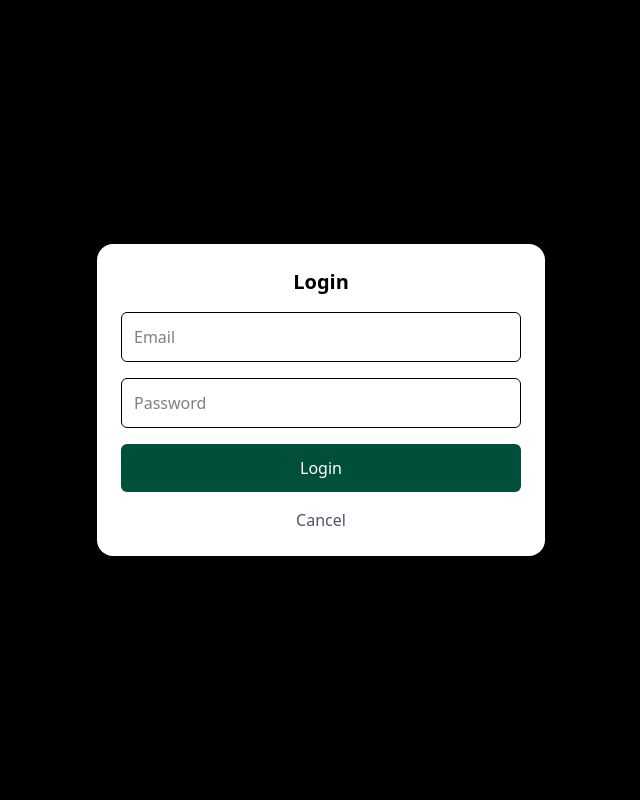
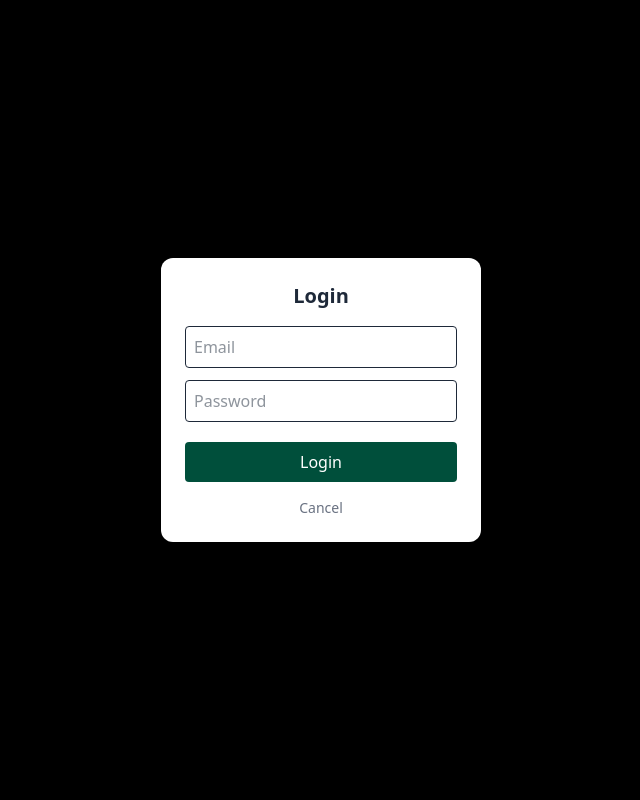
Before and after one commit to juliusmwas/Flone, a React (Vite) app: page / in a window 1280 px wide. Both pictures are taken after a click on the button "Login". Shown: the top 800 px of the page, without its empty margins (319-959 px from the left). Built offline with nearby package versions, Linux system fonts and the light colour scheme; no server answers.

Commit message:
Updated the navbar

```diff
--- a/src/Components/Navbar.jsx
+++ b/src/Components/Navbar.jsx
@@ -1,78 +1,66 @@
 import { useState, useContext, useEffect } from "react";
-import { IoCartOutline, IoMenu, IoClose, IoPersonOutline } from "react-icons/io5";
+import { IoCartOutline, IoMenu, IoClose, IoPersonCircleOutline } from "react-icons/io5";
 import { Link, useNavigate } from "react-router-dom";
 import { CartContext } from "./Pages/CartContext";
-import { auth, db } from "../firebase";
+import { auth } from "../firebase";
 import {
   createUserWithEmailAndPassword,
   signInWithEmailAndPassword,
+  onAuthStateChanged,
   signOut,
-  onAuthStateChanged,
 } from "firebase/auth";
-import { doc, setDoc } from "firebase/firestore";
 
 export default function Navbar() {
   const [isOpen, setIsOpen] = useState(false);
   const [showLogin, setShowLogin] = useState(false);
-  const [showRegister, setShowRegister] = useState(false);
+  const [showSignup, setShowSignup] = useState(false);
   const [user, setUser] = useState(null);
+
+  const [email, setEmail] = useState("");
+  const [password, setPassword] = useState("");
   const { cartItems } = useContext(CartContext);
   const navigate = useNavigate();
 
-  // Handle cart click
+  useEffect(() => {
+    const unsubscribe = onAuthStateChanged(auth, (currentUser) => {
+      setUser(currentUser);
+    });
+    return unsubscribe;
+  }, []);
+
   const handleCartClick = () => navigate("/cart");
 
-  // 🔄 Track Firebase Auth state
-  useEffect(() => {
-    const unsubscribe = onAuthStateChanged(auth, (currentUser) => setUser(currentUser));
-    return () => unsubscribe();
-  }, []);
-
-  // 🟩 Handle Registration
-  const handleRegister = async (e) => {
+  const handleSignup = async (e) => {
     e.preventDefault();
-    const name = e.target.name.value;
-    const email = e.target.email.value;
-    const password = e.target.password.value;
-
     try {
-      const userCredential = await createUserWithEmailAndPassword(auth, email, password);
-      await setDoc(doc(db, "users", userCredential.user.uid), {
-        name,
-        email,
-        createdAt: new Date(),
-      });
-      setShowRegister(false);
-      alert("✅ Account created successfully!");
+      await createUserWithEmailAndPassword(auth, email, password);
+      setShowSignup(false);
+      setEmail("");
+      setPassword("");
     } catch (error) {
       alert(error.message);
     }
   };
 
-  // 🟩 Handle Login
   const handleLogin = async (e) => {
     e.preventDefault();
-    const email = e.target.email.value;
-    const password = e.target.password.value;
-
     try {
       await signInWithEmailAndPassword(auth, email, password);
       setShowLogin(false);
-      alert("✅ Logged in successfully!");
+      setEmail("");
+      setPassword("");
     } catch (error) {
       alert(error.message);
     }
   };
 
-  // 🟥 Logout
   const handleLogout = async () => {
     await signOut(auth);
-    alert("Logged out successfully!");
   };
 
   return (
     <>
-      {/* Fixed Navbar */}
+      {/* ✅ Fixed Navbar */}
       <nav className="fixed top-0 left-0 w-full flex items-center justify-between p-5 bg-emerald-900 text-white z-50 border-b border-gray-600">
         <div className="p-1">
           <h1 className="text-xl lg:text-3xl font-bold">Flone.</h1>
@@ -89,7 +77,7 @@ export default function Navbar() {
 
         {/* Desktop Icons */}
         <div className="hidden md:flex text-xl items-center gap-5">
-          {/* Cart */}
+          {/* 🛒 Cart Icon */}
           <div className="relative cursor-pointer" onClick={handleCartClick}>
             <IoCartOutline className="text-2xl hover:text-gray-300 transition" />
             {cartItems.length > 0 && (
@@ -99,32 +87,35 @@ export default function Navbar() {
             )}
           </div>
 
-          {/* 🔐 Auth Buttons or Profile */}
+          {/* 👤 Auth Buttons */}
           {!user ? (
             <>
               <button
+                className="border cursor-pointer px-4 py-2 rounded-xl text-center text-sm"
                 onClick={() => setShowLogin(true)}
-                className="border cursor-pointer px-4 py-2 rounded-xl text-center text-sm"
               >
                 Login
               </button>
               <button
-                onClick={() => setShowRegister(true)}
                 className="bg-white cursor-pointer text-emerald-900 font-medium text-sm px-4 py-2 rounded-xl text-center"
+                onClick={() => setShowSignup(true)}
               >
                 Get started
               </button>
             </>
           ) : (
-            <div className="flex items-center gap-3">
-              <IoPersonOutline
-                className="text-2xl cursor-pointer"
+            <>
+              <IoPersonCircleOutline
+                className="text-3xl cursor-pointer hover:text-gray-300"
                 onClick={() => navigate("/account")}
               />
-              <button onClick={handleLogout} className="text-sm underline">
+              <button
+                className="text-sm border px-3 py-1 rounded-lg"
+                onClick={handleLogout}
+              >
                 Logout
               </button>
-            </div>
+            </>
           )}
         </div>
 
@@ -137,7 +128,7 @@ export default function Navbar() {
         </div>
       </nav>
 
-      {/* Mobile Overlay Menu */}
+      {/* 📱 Mobile Overlay Menu */}
       <div
         className={`fixed top-0 left-0 h-full w-full bg-emerald-900 text-white flex flex-col items-center justify-center gap-6 text-lg transform transition-transform duration-300 z-40 ${
           isOpen ? "translate-x-0" : "-translate-x-full"
@@ -147,14 +138,13 @@ export default function Navbar() {
           className="absolute top-5 right-5 text-3xl cursor-pointer"
           onClick={() => setIsOpen(false)}
         />
-
         <Link to="/" onClick={() => setIsOpen(false)}>Home</Link>
         <Link to="/shop" onClick={() => setIsOpen(false)}>Shop</Link>
         <a href="#newarrivals" onClick={() => setIsOpen(false)}>New Arrivals</a>
         <a href="#about" onClick={() => setIsOpen(false)}>About</a>
         <a href="#contact" onClick={() => setIsOpen(false)}>Contact</a>
 
-        {/* Mobile Cart */}
+        {/* Cart Icon */}
         <div
           className="relative cursor-pointer mt-4 text-3xl"
           onClick={() => {
@@ -170,91 +160,123 @@ export default function Navbar() {
           )}
         </div>
 
-        {/* Mobile Auth Buttons */}
+        {/* Buttons */}
         {!user ? (
           <div className="flex flex-col gap-3 mt-4">
             <button
+              className="border px-6 py-2 rounded-xl text-sm"
               onClick={() => {
                 setShowLogin(true);
                 setIsOpen(false);
               }}
-              className="border px-6 py-2 rounded-xl text-sm"
             >
               Login
             </button>
             <button
+              className="bg-white text-emerald-900 font-medium text-sm px-6 py-2 rounded-xl"
               onClick={() => {
-                setShowRegister(true);
+                setShowSignup(true);
                 setIsOpen(false);
               }}
-              className="bg-white text-emerald-900 font-medium text-sm px-6 py-2 rounded-xl"
             >
               Get started
             </button>
           </div>
         ) : (
-          <div className="flex flex-col gap-3 mt-4 items-center">
-            <IoPersonOutline
-              className="text-3xl cursor-pointer"
+          <>
+            <IoPersonCircleOutline
+              className="text-4xl mt-5 cursor-pointer"
               onClick={() => {
+                setIsOpen(false);
                 navigate("/account");
-                setIsOpen(false);
               }}
             />
             <button
-              onClick={() => {
-                handleLogout();
-                setIsOpen(false);
-              }}
-              className="underline text-sm"
+              className="border px-6 py-2 rounded-xl text-sm mt-2"
+              onClick={handleLogout}
             >
               Logout
             </button>
-          </div>
+          </>
         )}
       </div>
 
-      {/* 🔸 Login Modal */}
+      {/* 🔐 LOGIN MODAL */}
       {showLogin && (
-        <div className="fixed inset-0 bg-black bg-opacity-70 flex justify-center items-center z-50 px-4">
-          <div className="bg-white rounded-2xl p-6 w-full max-w-md shadow-xl">
-            <h2 className="text-xl font-semibold mb-4 text-center">Login</h2>
-            <form onSubmit={handleLogin} className="space-y-4">
-              <input name="email" type="email" placeholder="Email" className="border p-3 rounded-md w-full" required />
-              <input name="password" type="password" placeholder="Password" className="border p-3 rounded-md w-full" required />
-              <button type="submit" className="bg-emerald-900 text-white w-full py-3 rounded-md hover:bg-emerald-800 transition">
+        <div className="fixed inset-0 bg-black bg-opacity-60 flex items-center justify-center z-50">
+          <div className="bg-white rounded-xl p-6 w-80 max-w-[90%] text-gray-800">
+            <h2 className="text-xl font-bold mb-4 text-center">Login</h2>
+            <form onSubmit={handleLogin} className="flex flex-col gap-3">
+              <input
+                type="email"
+                placeholder="Email"
+                className="border p-2 rounded"
+                value={email}
+                onChange={(e) => setEmail(e.target.value)}
+                required
+              />
+              <input
+                type="password"
+                placeholder="Password"
+                className="border p-2 rounded"
+                value={password}
+                onChange={(e) => setPassword(e.target.value)}
+                required
+              />
+              <button
+                type="submit"
+                className="bg-emerald-900 text-white py-2 rounded mt-2"
+              >
                 Login
               </button>
-            </form>
               <button
+                type="button"
+                className="text-sm text-gray-500 mt-1"
                 onClick={() => setShowLogin(false)}
-              className="mt-4 text-gray-600 hover:underline w-full text-center"
               >
                 Cancel
               </button>
+            </form>
           </div>
         </div>
       )}
 
-      {/* 🔸 Register Modal */}
-      {showRegister && (
-        <div className="fixed inset-0 bg-black bg-opacity-70 flex justify-center items-center z-50 px-4">
-          <div className="bg-white rounded-2xl p-6 w-full max-w-md shadow-xl">
-            <h2 className="text-xl font-semibold mb-4 text-center">Create Account</h2>
-            <form onSubmit={handleRegister} className="space-y-4">
-              <input name="name" type="text" placeholder="Full Name" className="border p-3 rounded-md w-full" required />
-              <input name="email" type="email" placeholder="Email" className="border p-3 rounded-md w-full" required />
-              <input name="password" type="password" placeholder="Password" className="border p-3 rounded-md w-full" required />
-              <button type="submit" className="bg-emerald-900 text-white w-full py-3 rounded-md hover:bg-emerald-800 transition">
+      {/* 📝 SIGNUP MODAL */}
+      {showSignup && (
+        <div className="fixed inset-0 bg-black bg-opacity-60 flex items-center justify-center z-50">
+          <div className="bg-white rounded-xl p-6 w-80 max-w-[90%] text-gray-800">
+            <h2 className="text-xl font-bold mb-4 text-center">Create Account</h2>
+            <form onSubmit={handleSignup} className="flex flex-col gap-3">
+              <input
+                type="email"
+                placeholder="Email"
+                className="border p-2 rounded"
+                value={email}
+                onChange={(e) => setEmail(e.target.value)}
+                required
+              />
+              <input
+                type="password"
+                placeholder="Password"
+                className="border p-2 rounded"
+                value={password}
+                onChange={(e) => setPassword(e.target.value)}
+                required
+              />
+              <button
+                type="submit"
+                className="bg-emerald-900 text-white py-2 rounded mt-2"
+              >
                 Register
               </button>
-            </form>
               <button
-              onClick={() => setShowRegister(false)}
-              className="mt-4 text-gray-600 hover:underline w-full text-center"
+                type="button"
+                className="text-sm text-gray-500 mt-1"
+                onClick={() => setShowSignup(false)}
               >
                 Cancel
               </button>
+            </form>
           </div>
         </div>
       )}
--- a/src/firebase.js
+++ b/src/firebase.js
@@ -1,5 +1,4 @@
 
-// src/firebase.js
 import { initializeApp } from "firebase/app";
 import { getAuth } from "firebase/auth";
 import { getFirestore } from "firebase/firestore";
@@ -14,9 +13,6 @@ const firebaseConfig = {
   measurementId: "G-XDQ6ED66N9"
 };
 
-// Initialize Firebase
 const app = initializeApp(firebaseConfig);
-
-// ✅ Export initialized services
 export const auth = getAuth(app);
 export const db = getFirestore(app);
```
Lines whose indentation alone changed are shown as unchanged.
